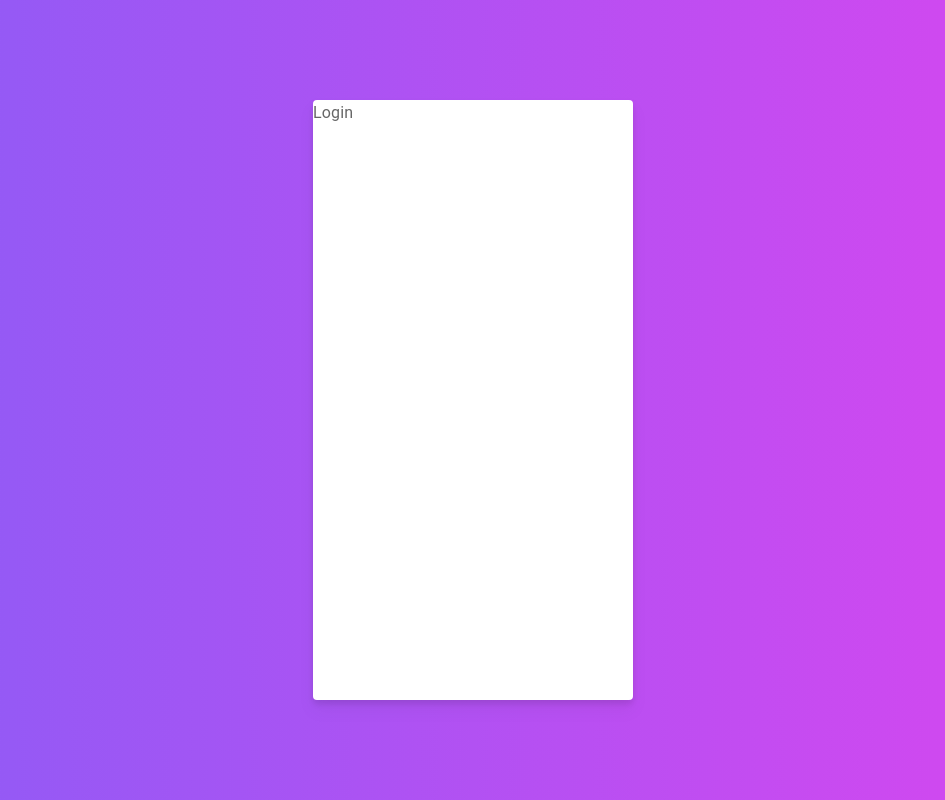
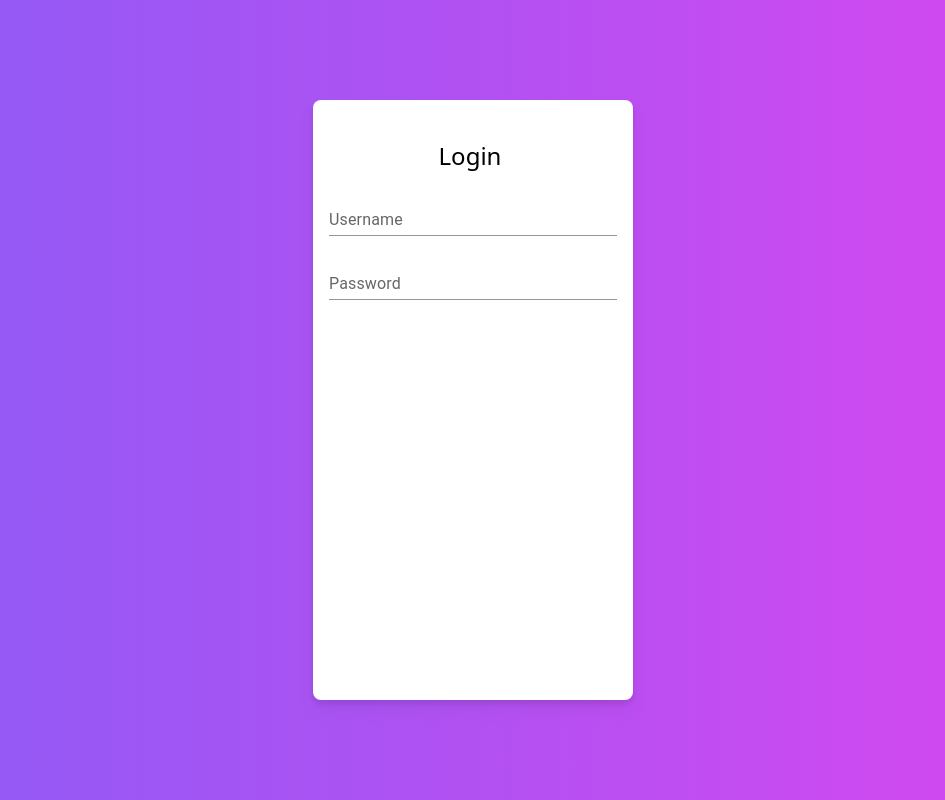
Before and after one commit to mahmudulmurad/r_tt, a React (Create React App) app: page /login-signup in a window 1280 px wide. Shown: the whole page, without its empty margins (167-1112 px from the left). Built offline with nearby package versions, Linux system fonts and the light colour scheme.

Commit message:
making login form

```diff
--- a/package.json
+++ b/package.json
@@ -5,6 +5,7 @@
   "dependencies": {
     "@emotion/react": "^11.11.1",
     "@emotion/styled": "^11.11.0",
+    "@hookform/resolvers": "^3.3.0",
     "@mui/material": "^5.14.5",
     "@testing-library/jest-dom": "^5.17.0",
     "@testing-library/react": "^13.4.0",
@@ -13,6 +14,7 @@
     "@types/node": "^16.18.39",
     "@types/react": "^18.2.18",
     "@types/react-dom": "^18.2.7",
+    "classnames": "^2.3.2",
     "react": "^18.2.0",
     "react-dom": "^18.2.0",
     "react-hook-form": "^7.45.4",
@@ -21,7 +23,8 @@
     "react-scripts": "5.0.1",
     "tailwindcss": "^3.3.3",
     "typescript": "^4.9.5",
-    "web-vitals": "^2.1.4"
+    "web-vitals": "^2.1.4",
+    "zod": "^3.22.2"
   },
   "scripts": {
     "start": "react-scripts start",
--- a/src/component/auth/login/login.component.tsx
+++ b/src/component/auth/login/login.component.tsx
@@ -1,11 +1,52 @@
 import { Box } from "@mui/material";
-import { UiLabelField } from "../../../ui";
-import { TSignInProps } from "./login.decorator";
+import { UiInputTextField, UiLabelField } from "../../../ui";
+import {
+  TSignInForm,
+  TSignInProps,
+  signInFormDefaultValue,
+  signInFormValidation,
+} from "./login.decorator";
+import { useForm } from "react-hook-form";
+import { zodResolver } from "@hookform/resolvers/zod";
 
 function LoginComponent({ authTypeChange, errorState }: TSignInProps) {
+  const {
+    handleSubmit,
+    control,
+    setError,
+    reset,
+    formState: { errors, isSubmitting },
+  } = useForm<TSignInForm>({
+    resolver: zodResolver(signInFormValidation),
+    defaultValues: signInFormDefaultValue,
+  });
+
   return (
     <Box>
-      <UiLabelField title="Login" />
+      <UiLabelField
+        component="label"
+        title="Login"
+        className="text-2xl w-full flex items-center justify-center mt-10"
+      />
+      <form>
+        <Box className="m-4">
+          <UiInputTextField
+            name="username"
+            label="Username"
+            placeholder="Enter your username"
+            variant="standard"
+          />
+        </Box>
+        <Box className="m-4">
+          <UiInputTextField
+            name="password"
+            label="Password"
+            placeholder="Enter your password"
+            type="password"
+            variant="standard"
+          />
+        </Box>
+      </form>
     </Box>
   );
 }
--- a/src/component/auth/login/login.decorator.ts
+++ b/src/component/auth/login/login.decorator.ts
@@ -1,8 +1,32 @@
 import { IErrorError } from "../../../common/decorator";
 import { TState } from "../../../common/decorator/useStateDecorator/useState.decorator";
 import { TAuthType } from "../auth.type";
+import { z } from "zod";
 
 export type TSignInProps = {
   authTypeChange: (type: TAuthType) => void;
   errorState: TState<IErrorError | null>;
 };
+export type TSignInForm = {
+  username: string;
+  password: string;
+};
+
+// Sign in form input column
+export const signInFormDefaultValue: TSignInForm = {
+  username: "",
+  password: "",
+};
+// Sign in form data validation
+export const signInFormValidation = z.object({
+  username: z.string({
+    required_error: "Username is required",
+    invalid_type_error: "Username must be a string",
+  }),
+  password: z
+    .string({
+      required_error: "Password is required",
+      invalid_type_error: "Password must be a string",
+    })
+    .length(8, { message: "Must be exactly 8 characters long" }),
+});
--- a/src/pages/login-signup/index.tsx
+++ b/src/pages/login-signup/index.tsx
@@ -7,7 +7,7 @@ const LoginSignup = () => {
       className="flex justify-center items-center h-screen bg-gradient-to-r
      from-violet-500 to-fuchsia-500"
     >
-      <Box className=" h-3/4 w-1/4 bg-white drop-shadow-lg rounded">
+      <Box className=" h-3/4 w-1/4 bg-white drop-shadow-lg rounded-lg">
         <Auth />
       </Box>
     </Box>
--- a/src/ui/UiLabel/label.component.tsx
+++ b/src/ui/UiLabel/label.component.tsx
@@ -1,5 +1,5 @@
 import React from "react";
-import { Box, FormLabel } from "@mui/material";
+import { Box } from "@mui/material";
 
 export interface IUiFormLabel {
   title?: React.ReactNode;
@@ -18,17 +18,15 @@ export const UiLabelField = (props: IUiFormLabel) => {
   }
 
   return (
-    <Box>
-      <FormLabel
+    <Box
       error={error}
-        className={className}
       component={component || "label"}
+      className={`${className}`}
     >
       {title}
-        <Box component="span" className="text-red pl-0.5 pr-1">
+      <Box component="span" className="text-red-500 pl-0.5 pr-1">
         {content}
       </Box>
-      </FormLabel>
     </Box>
   );
 };
--- a/src/ui/UiTextInputFiled/textField.component.tsx
+++ b/src/ui/UiTextInputFiled/textField.component.tsx
@@ -1,22 +1,27 @@
 import React, { InputHTMLAttributes } from "react";
-import TextField from "@mui/material/TextField";
+import TextField, { TextFieldVariants } from "@mui/material/TextField";
 
 interface TUiInputTextFieldProps extends InputHTMLAttributes<HTMLInputElement> {
-  label: string;
-  id: string;
-  type: string;
-  placeholder: string;
+  label?: string;
+  id?: string;
+  type?: string;
+  placeholder?: string;
+  name: string;
+  variant: TextFieldVariants;
 }
 
 export const UiInputTextField: React.FC<TUiInputTextFieldProps> = ({
   label,
   id,
   placeholder,
-  type,
+  type = "text",
+  name,
+  variant = "outlined",
 }) => {
   return (
     <TextField
-        variant="outlined"
+      variant={variant}
+      name={name}
       placeholder={placeholder}
       id={id}
       label={label}
```
Also changed, not shown: 1 other file (tests, documents, lock files or other folders). Lines whose indentation alone changed are shown as unchanged.
